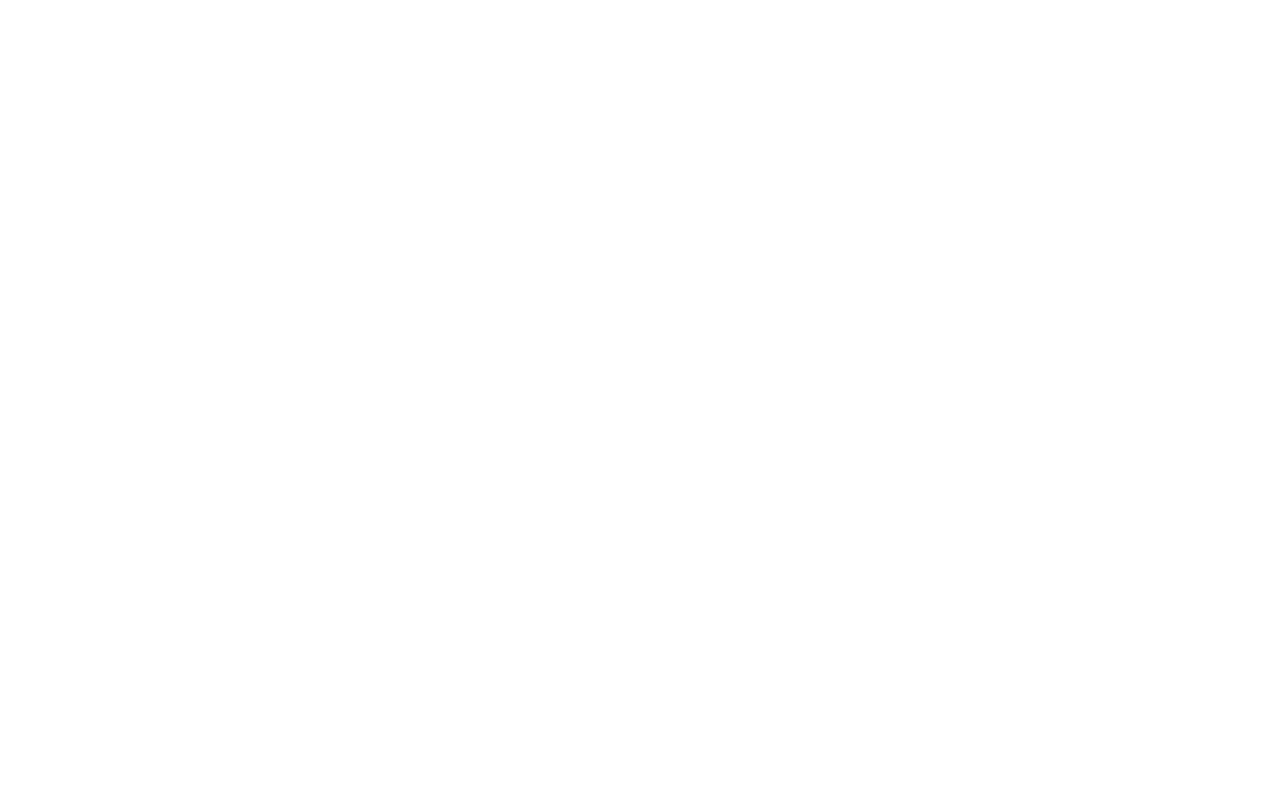
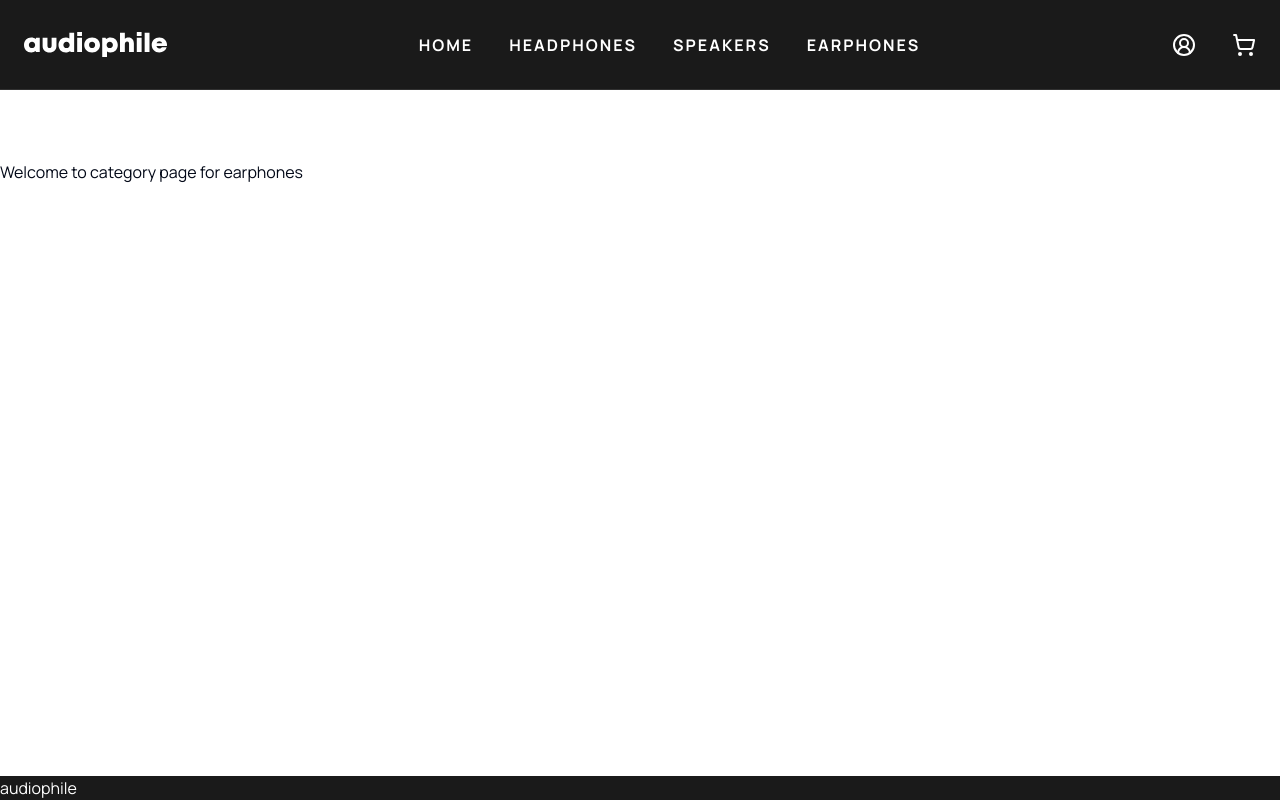
Before and after one commit to oaktec/audiophile-e-commerce, a React (Vite) app in the folder client/: page /audiophile-e-commerce/category/earphones in a window 1280 px wide. Before the commit this address had no page. Built offline with nearby package versions, Linux system fonts and the light colour scheme.

Commit message:
Set up routing and links

```diff
--- a/client/src/components/layout/Header.tsx
+++ b/client/src/components/layout/Header.tsx
@@ -17,7 +17,11 @@ const Header: FC = () => {
             Home
           </Link>
           {CATEGORIES.map((category) => (
-            <Link href="#" variant="navbar" key={category}>
+            <Link
+              href={`/audiophile-e-commerce/category/${category}`}
+              variant="navbar"
+              key={category}
+            >
               {category}
             </Link>
           ))}
@@ -26,7 +30,9 @@ const Header: FC = () => {
           <Link href="/audiophile-e-commerce/login">
             <UserIcon interactive />
           </Link>
-          <CartIcon interactive />
+          <Link href="/audiophile-e-commerce/cart">
+            <CartIcon interactive />
+          </Link>
         </div>
       </div>
     </header>
--- a/client/src/pages/Login.tsx
+++ b/client/src/pages/Login.tsx
@@ -1,7 +1,11 @@
 import React from "react";
 
 const Login: React.FC = () => {
-  return <h1>Welcome Login!</h1>;
+  return (
+    <>
+      <div className="container mt-40">Welcome to login page</div>
+    </>
+  );
 };
 
 export default Login;
--- a/client/src/pages/SignUp.tsx
+++ b/client/src/pages/SignUp.tsx
@@ -1,7 +1,11 @@
 import React from "react";
 
 const SignUp: React.FC = () => {
-  return <h1>Welcome SignUp!</h1>;
+  return (
+    <>
+      <div className="container mt-40">Welcome to signup page</div>
+    </>
+  );
 };
 
 export default SignUp;
--- /dev/null
+++ b/client/src/pages/cart/CartPage.tsx
@@ -0,0 +1,11 @@
+import React from "react";
+
+const CartPage: React.FC = () => {
+  return (
+    <>
+      <div className="container mt-40">Welcome to cart page</div>
+    </>
+  );
+};
+
+export default CartPage;
--- /dev/null
+++ b/client/src/pages/category/CategoryPage.tsx
@@ -0,0 +1,16 @@
+import React from "react";
+import { useParams } from "react-router-dom";
+
+const CategoryPage: React.FC = () => {
+  const { categorySlug } = useParams();
+
+  return (
+    <>
+      <div className="container mt-40">
+        Welcome to category page for {categorySlug}
+      </div>
+    </>
+  );
+};
+
+export default CategoryPage;
--- /dev/null
+++ b/client/src/pages/product/ProductPage.tsx
@@ -0,0 +1,16 @@
+import React from "react";
+import { useParams } from "react-router-dom";
+
+const ProductPage: React.FC = () => {
+  const { productSlug } = useParams();
+
+  return (
+    <>
+      <div className="container mt-40">
+        Welcome to product page for {productSlug}
+      </div>
+    </>
+  );
+};
+
+export default ProductPage;
--- a/client/src/pages/Home/Categories.tsx
+++ b/client/src/pages/root/Categories.tsx
@@ -28,7 +28,7 @@ const Categories: React.FC = () => {
       <div className="mt-[5.75rem] flex flex-col gap-[4.25rem] md:mx-10 md:flex-row md:gap-2">
         {CATEGORIES.map((category) => (
           <a
-            href={`/shop/${category}`}
+            href={`/audiophile-e-commerce/category/${category}`}
             className="relative mx-6 flex h-40 cursor-pointer flex-col items-center justify-end gap-4 rounded-lg bg-gray-100 pb-4 text-black duration-300 hover:text-accent md:mx-0 md:flex-1"
             key={category}
           >
--- a/client/src/pages/Home/Hero.tsx
+++ b/client/src/pages/root/Hero.tsx
@@ -8,7 +8,7 @@ import { HIGHLIGHTED_PRODUCTS } from "@/config/config";
 const Hero = () => (
   <div className="h-[600px] w-full bg-dark-background sm:h-[729px]">
     <div className="container relative flex h-full w-full items-center justify-center overflow-hidden lg:justify-start">
-      <div className="absolute inset-0 left-1/2 w-[750px] -translate-x-1/2 transform bg-tablet-header bg-contain bg-center bg-no-repeat opacity-50 lg:left-auto lg:translate-x-12 lg:opacity-100" />
+      <div className="absolute inset-0 left-1/2 w-[750px] -translate-x-1/2 bg-tablet-header bg-contain bg-center bg-no-repeat opacity-50 lg:left-auto lg:translate-x-12 lg:opacity-100" />
       <div className="z-10 mx-6 flex max-w-sm flex-col items-center gap-4 sm:gap-6 lg:items-start">
         <span className="font-manrope text-sm uppercase tracking-[10px] text-white opacity-50">
           New product
@@ -19,7 +19,12 @@ const Hero = () => (
         <TypographyDescription className="text-center lg:text-left">
           {HIGHLIGHTED_PRODUCTS[0]?.description || "Product description"}
         </TypographyDescription>
-        <Link variant="button" href="#">
+        <Link
+          variant="button"
+          href={`/audiophile-e-commerce/product/${
+            HIGHLIGHTED_PRODUCTS[0]?.slug || ""
+          }`}
+        >
           See product
         </Link>
       </div>
--- a/client/src/pages/Home/ProductGallery.tsx
+++ b/client/src/pages/root/ProductGallery.tsx
@@ -56,7 +56,7 @@ const ProductGallery: FC = () => {
             <Link
               variant="button"
               className="relative z-10 bg-black hover:bg-[#4c4c4c] md:mt-4"
-              href="#"
+              href={`/audiophile-e-commerce/product/${products[0].slug}`}
             >
               See product
             </Link>
--- a/client/src/routes/index.tsx
+++ b/client/src/routes/index.tsx
@@ -1,7 +1,10 @@
 import Layout from "@/components/layout/Layout";
-import Home from "@/pages/Home/Home";
 import Login from "@/pages/Login";
 import SignUp from "@/pages/SignUp";
+import CartPage from "@/pages/cart/CartPage";
+import CategoryPage from "@/pages/category/CategoryPage";
+import ProductPage from "@/pages/product/ProductPage";
+import Home from "@/pages/root/Home";
 import React from "react";
 import { Route, Routes } from "react-router-dom";
 
@@ -10,6 +13,9 @@ const Router: React.FC = () => {
     <Routes>
       <Route path="/audiophile-e-commerce/" element={<Layout />}>
         <Route index element={<Home />} />
+        <Route path="category/:categorySlug" element={<CategoryPage />} />
+        <Route path="product/:productSlug" element={<ProductPage />} />
+        <Route path="cart" element={<CartPage />} />
         <Route path="login" element={<Login />} />
         <Route path="signup" element={<SignUp />} />
       </Route>
```
Also changed, not shown: client/src/pages/root/Home.tsx (renamed from client/src/pages/Home/Home.tsx).
